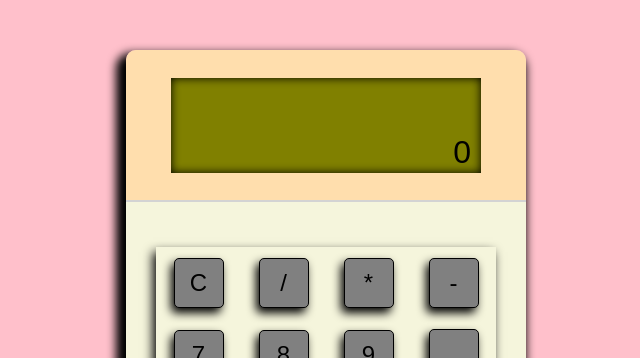
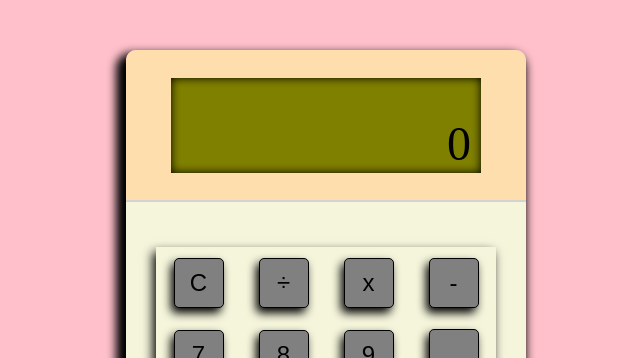
Before and after one commit to josuemajano/react-calculator, a React (Create React App) app: page / in a window 1280 px wide. Shown: the top 358 px of the page, without its empty margins (314-954 px from the left). Built offline with nearby package versions, Linux system fonts and the light colour scheme.

Commit message:
added digital styling to lcd-screen

```diff
--- a/src/components/Keypad.js
+++ b/src/components/Keypad.js
@@ -12,8 +12,8 @@ class Keypad extends Component {
                <div className="button-group-3x4">
                    <div className="button-row-3x1">
                        <SmallButton button={"C"} id={"clear"} type={'clear'}/>
-                       <SmallButton button={"/"} id={"divide"} type={'operator'} display={this.props.display}/>
-                       <SmallButton button={"*"} id={"multiply"} type={'operator'} display={this.props.display}/>
+                       <SmallButton button={"÷"} id={"divide"} type={'operator'} display={this.props.display}/>
+                       <SmallButton button={"x"} id={"multiply"} type={'operator'} display={this.props.display}/>
                    </div>
                    <div className="button-row-3x1">
                        <SmallButton button={"7"} id={"seven"} value={'7'} type={'num'}/>
--- a/src/style/display.css
+++ b/src/style/display.css
@@ -1,5 +1,5 @@
 .lcd-screen {
-    font-family: Arial, Helvetica, sans-serif;
+    font-family: 'digital-7';
     display: flex;
     flex-direction: row;
     flex-wrap: wrap;
@@ -10,7 +10,7 @@
     justify-content: flex-end;
     line-height: 100%;
     align-items: flex-end;
-    font-size: 2em;
+    font-size: 3em;
     padding: 0 10px 5px 0;
 }
 
```
Also changed, not shown: 1 other file (tests, documents, lock files or other folders).
